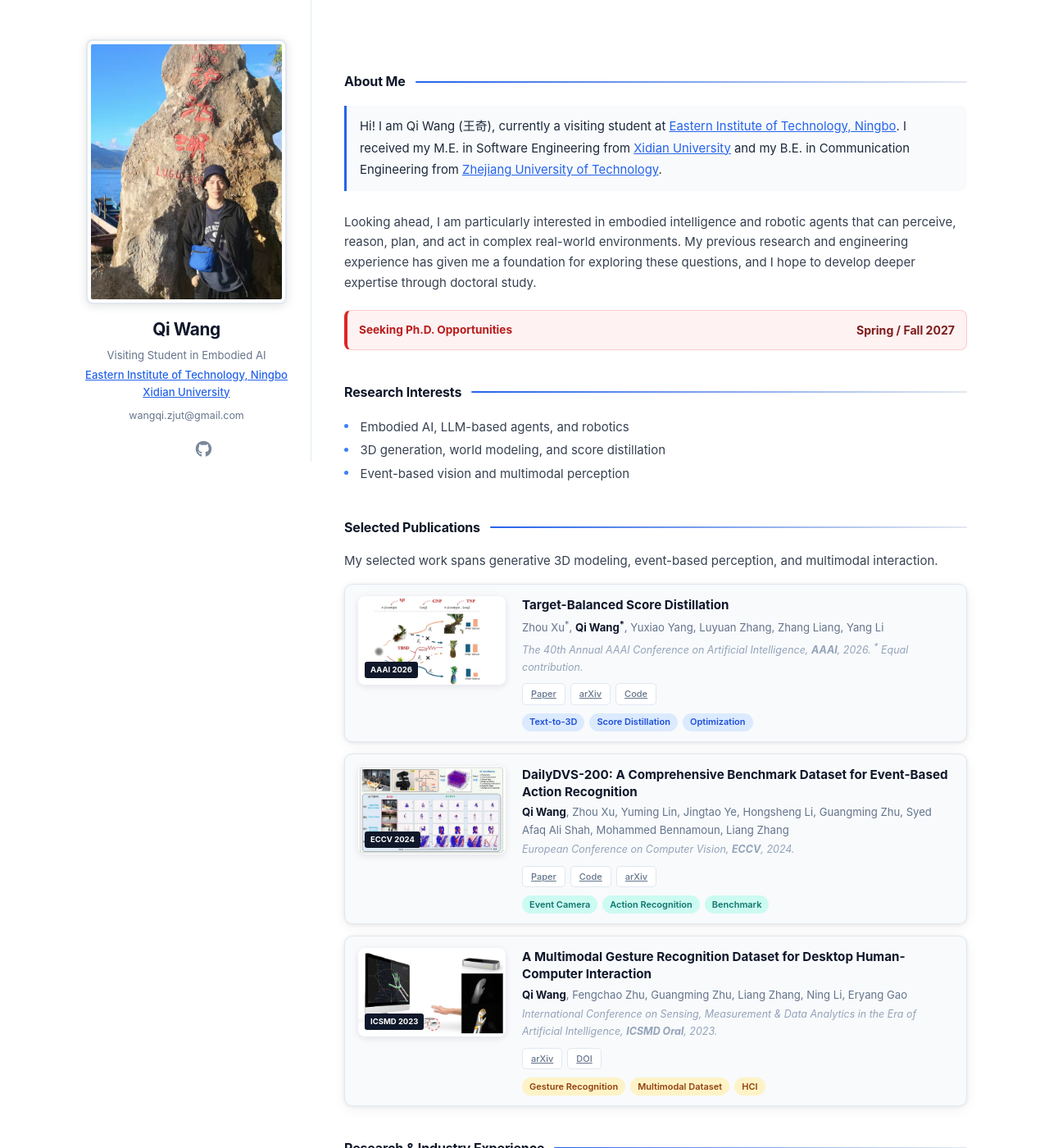
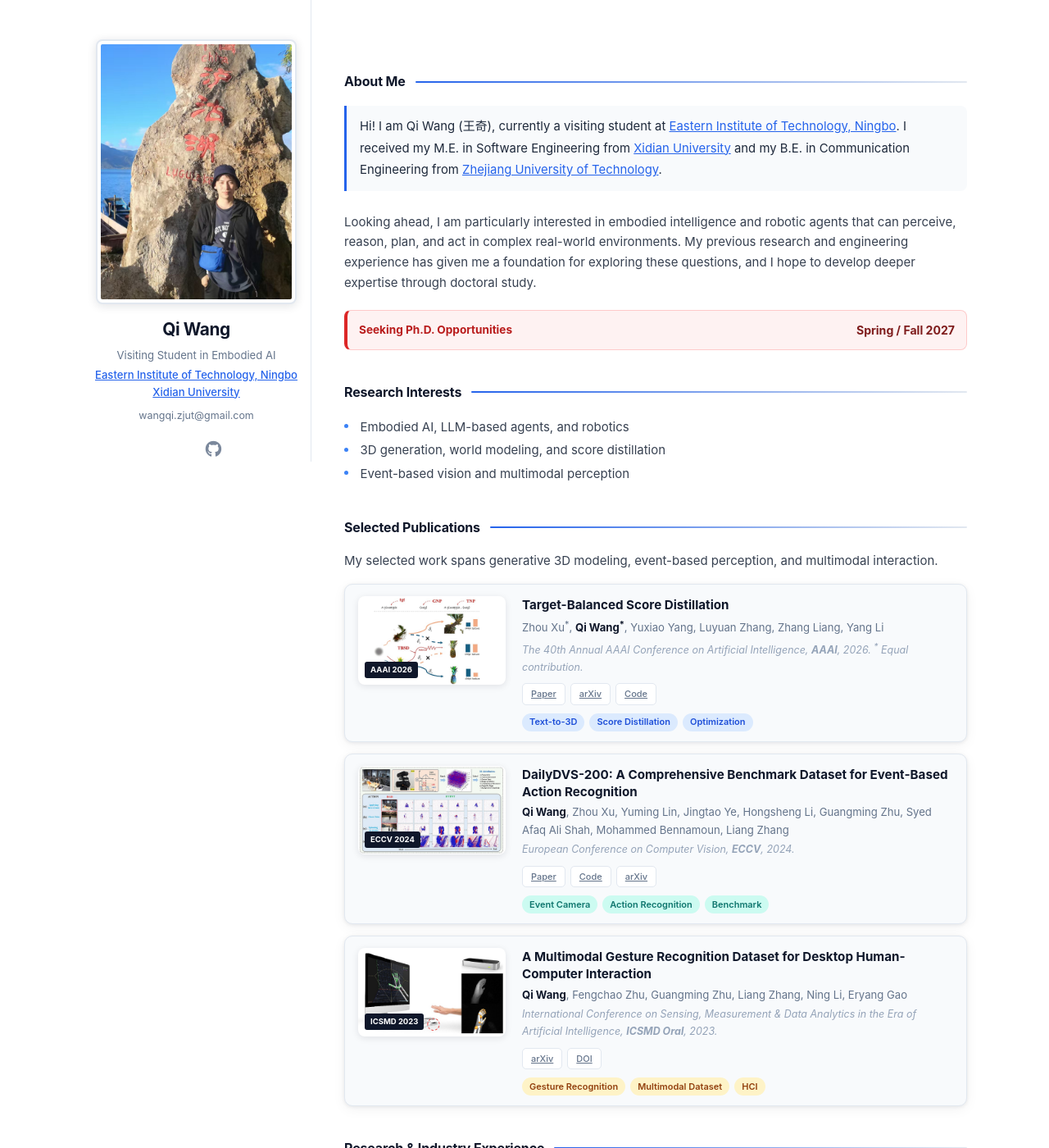
Before and after one commit to QiWang233/qiwang233.github.io, a Jekyll site: the page built from index.md, in a window 1280 px wide and 1400 px high. Shown: the whole window at 82% size. Built offline with Jekyll 4.4.1, drawn with Linux system fonts in a browser that asks for light colours; nearby versions of some CDN libraries; a style sheet for code colours, icons or effects is not loaded; our own code applies the rules of GitHub Pages for plain Markdown files.

Commit message:
Balance sidebar profile spacing

```diff
--- a/assets/css/style.scss
+++ b/assets/css/style.scss
@@ -103,7 +103,8 @@ header {
   flex-direction: column;
   align-self: start;
   padding-top: 3rem;
-  padding-right: 1.5rem;
+  padding-right: 0.75rem;
+  padding-left: 0.75rem;
   border-right: 1px solid var(--qw-border);
   text-align: center;
 }
@@ -515,6 +516,7 @@ section ul li ul li::before {
     align-items: center;
     border-right: 0;
     padding-right: 0;
+    padding-left: 0;
     padding-top: 1.5rem;
     text-align: center;
   }
```
